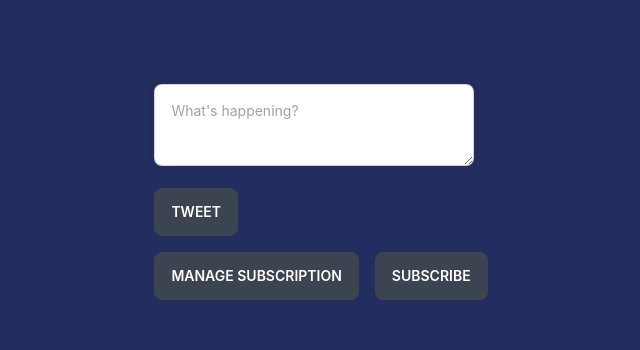
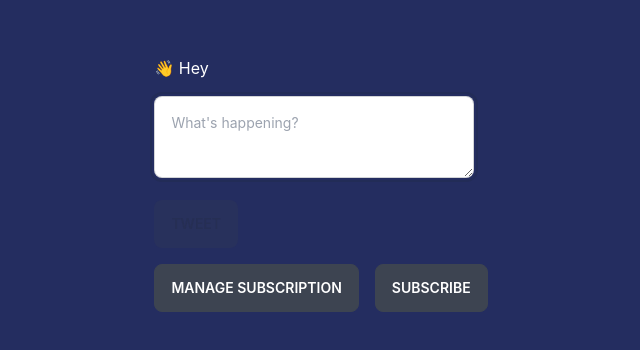
Before and after one commit to abheist/tweetcat-frontend, a Next.js app: page / in a window 1280 px wide. Shown: the part 216-566 px from the top of the page, without its empty margins (319-959 px from the left). Built offline with nearby package versions, Linux system fonts and the light colour scheme; no server answers.

Commit message:
✨design bits and pieces

```diff
--- a/src/components/tweetArea.tsx
+++ b/src/components/tweetArea.tsx
@@ -25,6 +25,7 @@ export function TweetArea({}) {
             </div>
             <div>
                 <button className={`btn`}
+                        disabled={!!!tweet || tweet.length > 140}
                         onClick={handleClick}>
                     Tweet
                 </button>
--- a/src/pages/index.tsx
+++ b/src/pages/index.tsx
@@ -13,7 +13,7 @@ export const makeTweet = (data: any) => {
 }
 
 export default function Home() {
-    const {data: userData} = useQuery(['user'], getUser)
+    const {data: response} = useQuery(['user'], getUser)
 
     return (
         <>
@@ -26,9 +26,7 @@ export default function Home() {
             {/*<Layout>*/}
             <main className={''}>
                 <div className={`space-y-4`}>
-                    <code>
-                        <pre className={``}>{JSON.stringify(userData?.data, undefined, 2)}</pre>
-                    </code>
+                    <h2>👋 Hey {response?.data?.firstName}</h2>
                     <div className={`space-y-4`}>
                         <TweetArea/>
                         <div className={`space-x-4`}>
```
